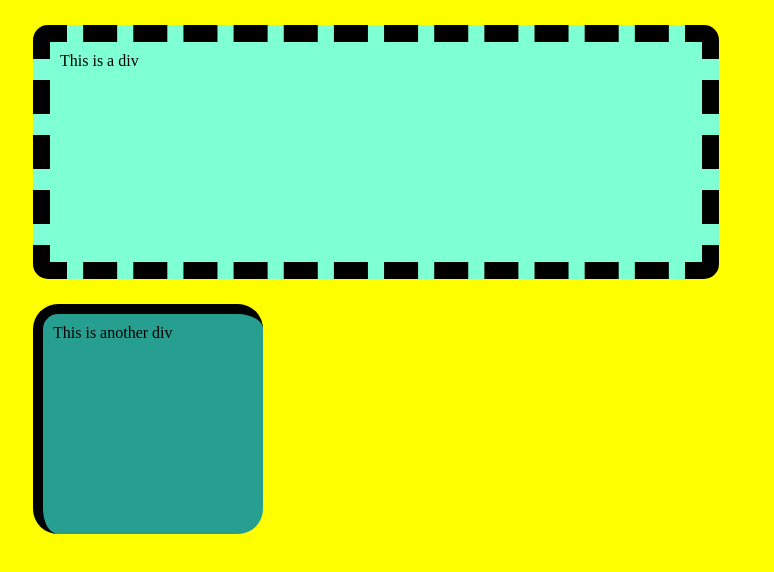
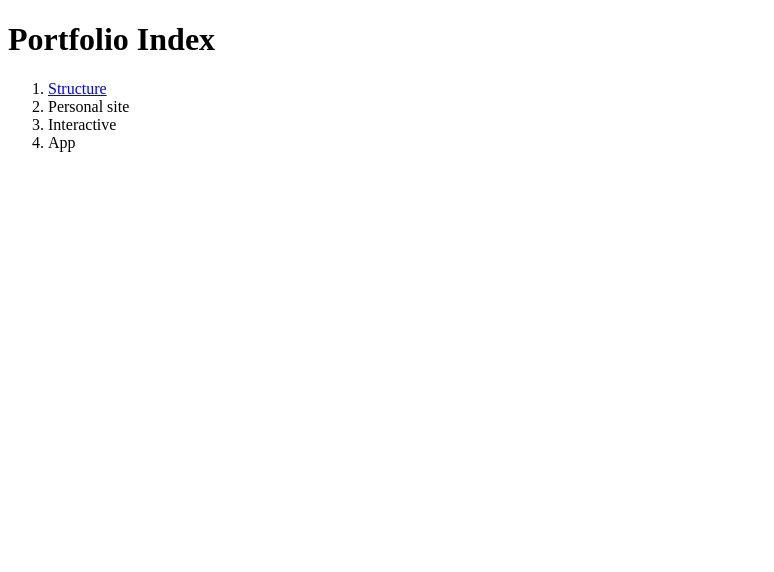
Before and after one commit to t-irwin-neiu/Art379, a plain HTML site: page index.html in a window 1280 px wide. Shown: the whole page, without its empty margins (0-774 px from the left). Drawn offline with Linux system fonts and the light colour scheme.

Commit message:
Moved original project into 'structure' folder and added root index.html

```diff
--- a/index.html
+++ b/index.html
@@ -2,14 +2,22 @@
 <html lang="en">
     <head>
         <meta charset="UTF-8" />
-        <title>Structure</title>
-      <link rel="stylesheet" href="style.css">
+        <title>Title</title>
     </head>
     <body>
-
-      <div class="div1">This is a div</div>
-      <div class="div2">This is another div</div>
+    <h1>Portfolio Index</h1>
+     <ol>
+        <li><a href="structure/">Structure</a></li>
+        <li>Personal site</li>
+         <li>Interactive</li>
+         <li>App</li>
 
 
-  </body>
+        </ol>
+
+
+
+
+
+    </body>
 </html>
```
Also changed, not shown: structure/index.html (added, +15 -0 lines), structure/style.css (renamed from style.css), 1 other file.
